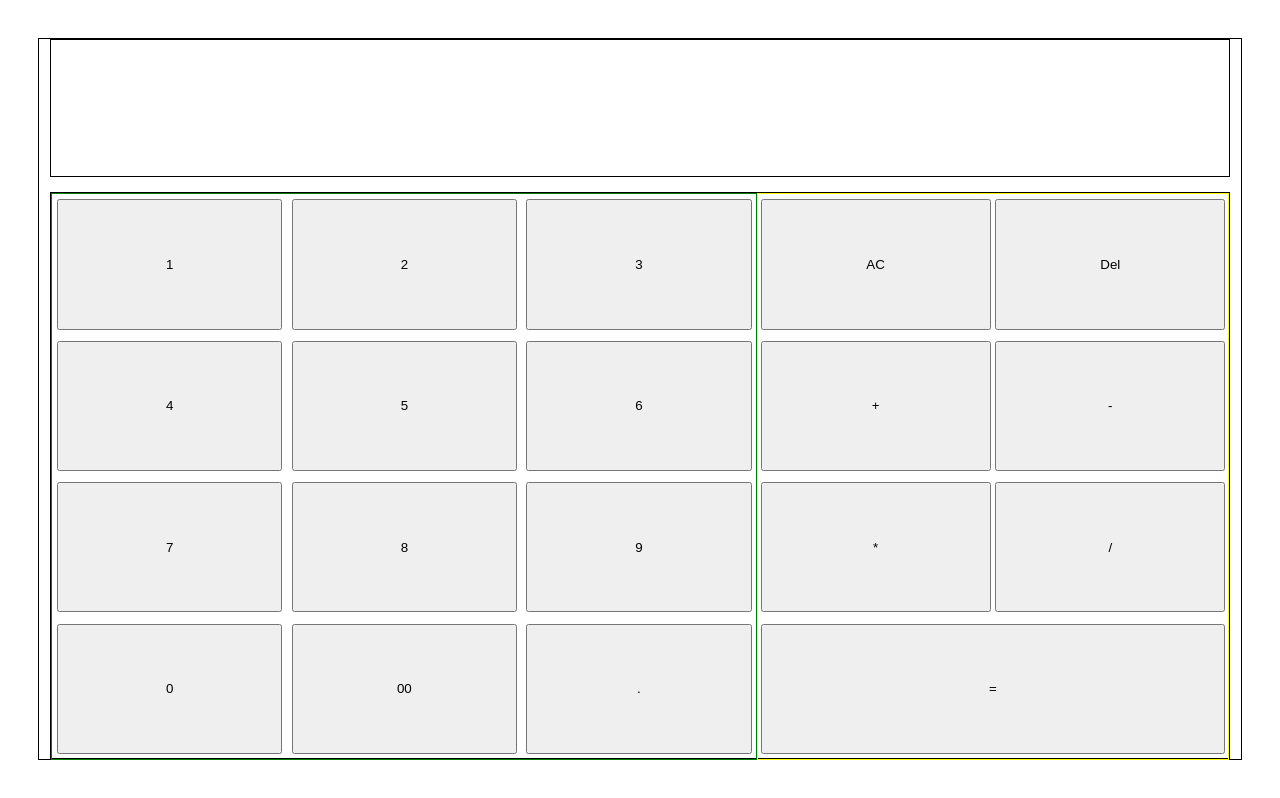
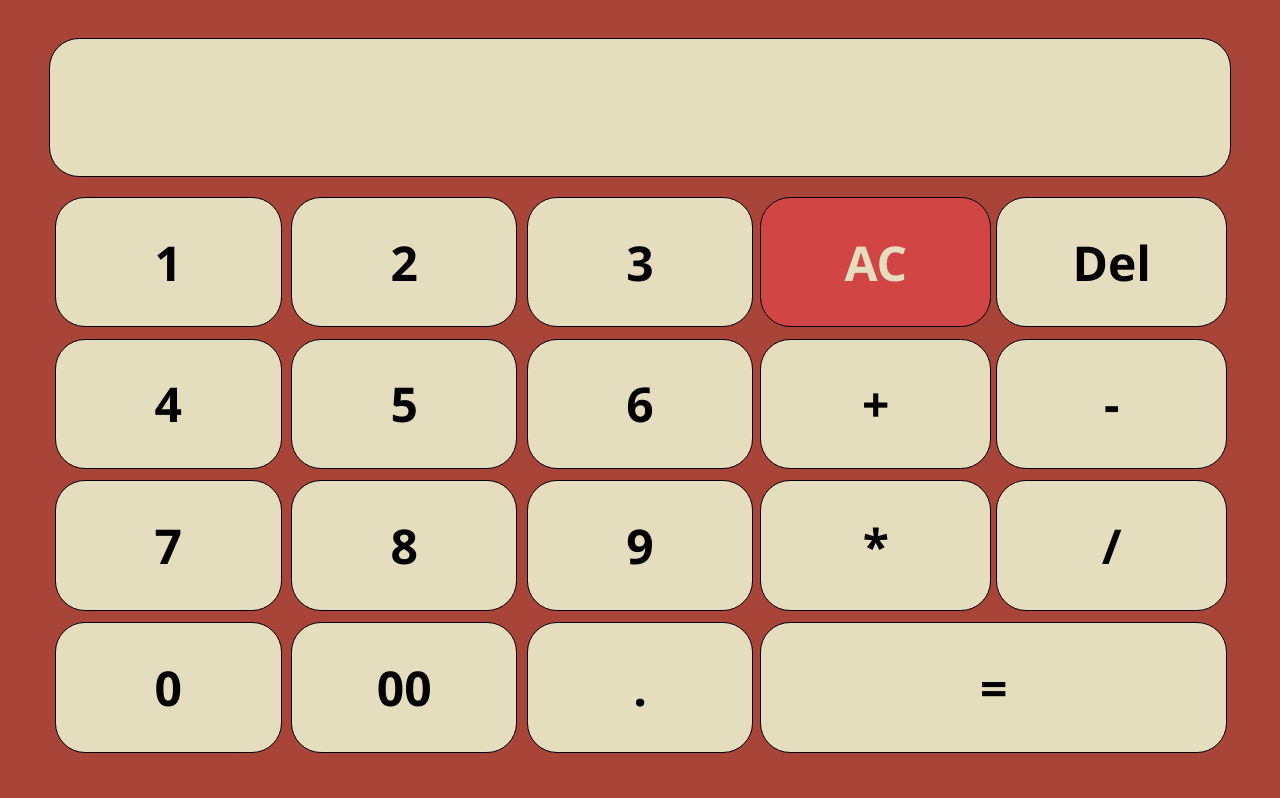
Before and after one commit to faiszaslam7/simple-calculator, a plain HTML site: page index.html in a window 1280 px wide. Drawn offline with Linux system fonts and the light colour scheme.

Commit message:
Update style.css

```diff
--- a/style.css
+++ b/style.css
@@ -1,6 +1,7 @@
 *{
 	margin: 0;
 	padding: 0;
+	font-family: "Segoe UI", Frutiger, "Frutiger Linotype", "Dejavu Sans", "Helvetica Neue", Arial, sans-serif;
 }
 
 body{
@@ -12,10 +13,10 @@ body{
 	justify-content: center;
 	align-content: center;
 	justify-items: center;
+	background-color: #A94438;
 }
 
 #body{
-	border: 1px black solid;
 	height: 100%;
 	width: 100%;
 	display: flex;
@@ -29,10 +30,13 @@ body{
 	border: 1px black solid;
 	width: 98%;
 	height: 19%;
+	font-size: 300%;
+	font-weight: 800;
+	border-radius: 30px;
+	background: #E4DEBE;
 }
 
 #buttons{
-	border: 1px black solid;
 	width: 98%;
 	height: 79%;
 	display: flex;
@@ -41,10 +45,19 @@ body{
 
 button{
 	height: 23%;
+	font-size: 300%;
+	font-weight: 800;
+	border-radius: 30px;
+	border: 1px black solid;
+	background: #E4DEBE;
+}
+
+button:hover{
+	background: #E6BAA3;
+	color: #A94438;
 }
 
 #values{
-	border: 1px green solid;
 	height: 100%;
 	width: 60%;
 	display: flex;
@@ -59,7 +72,6 @@ button{
 }
 
 #controller{
-	border: 1px yellow solid;
 	height: 100%;
 	width: 40%;
 	display: flex;
@@ -68,9 +80,21 @@ button{
 	align-items: center;
 	justify-content: space-around;
 }
+
 #controller>button{
 	width: 49%;
 }
+
+#controller>button:first-child{
+	background: #D24545;
+	color: #E4DEBE;
+}
+
+#controller>button:first-child:hover{
+	background: #E4DEBE;
+	color: #D24545;
+}
+
 #controller>button:last-child{
 	width: 99%;
 }
```
